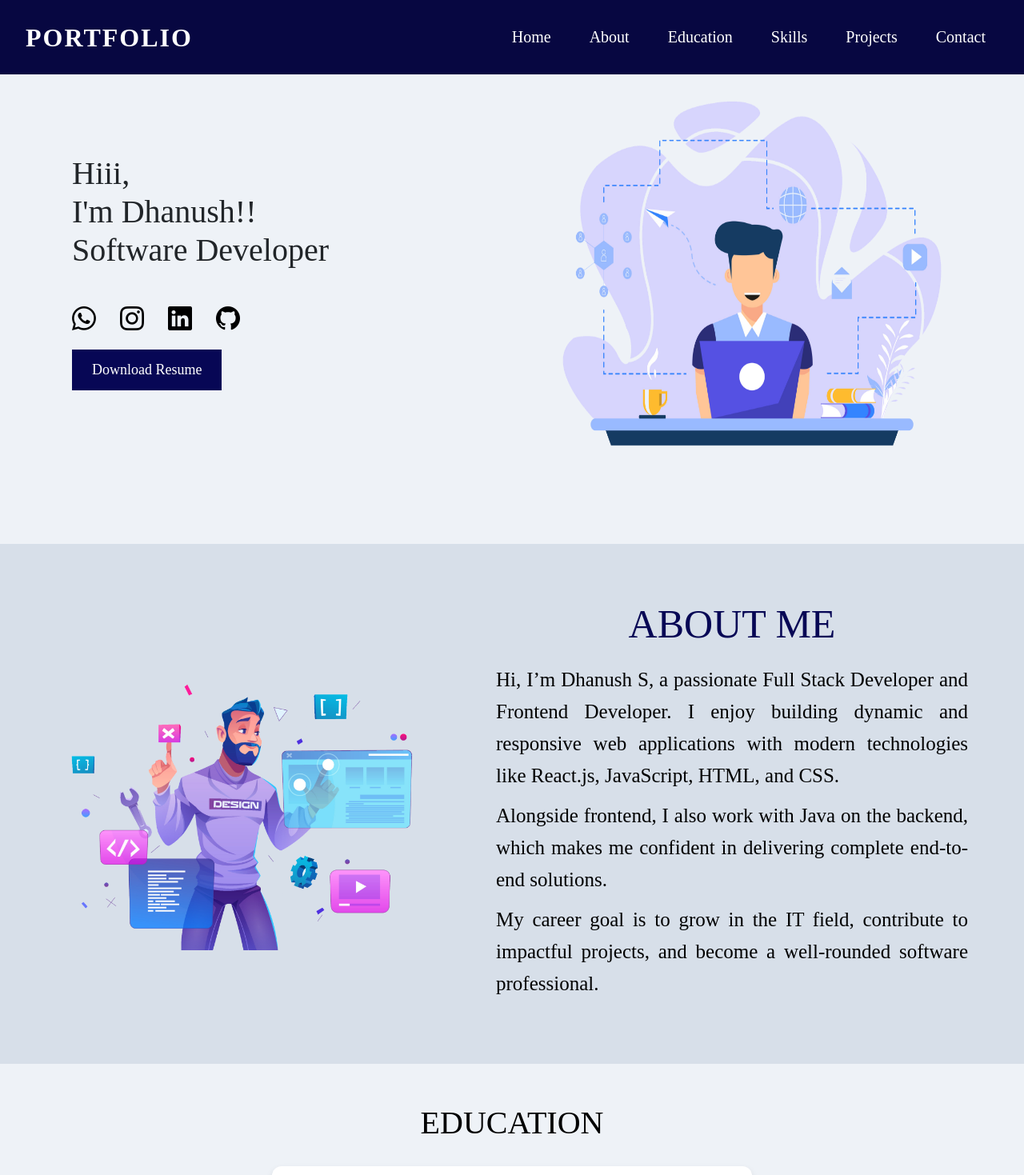
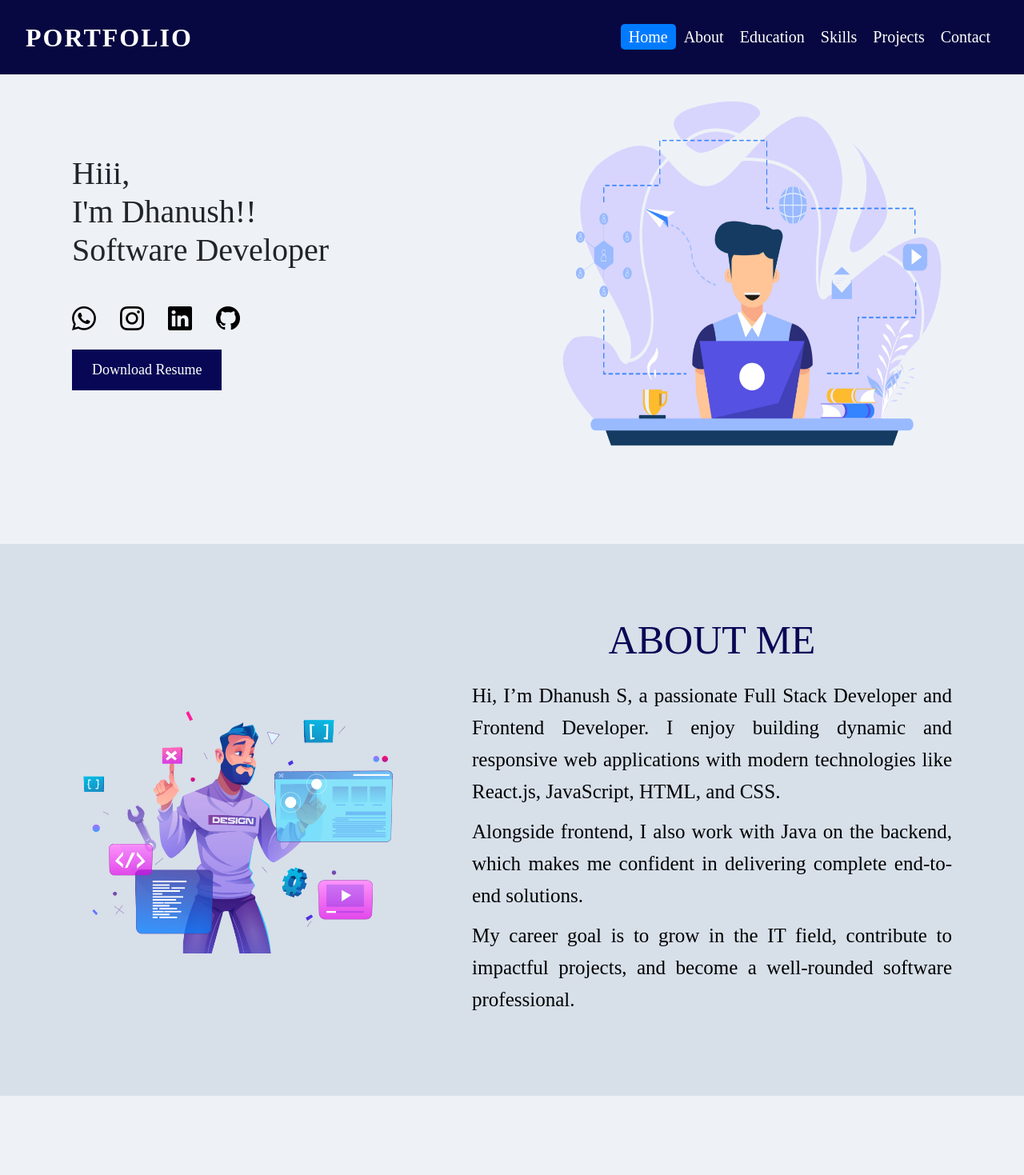
Before and after one commit to dhanushsathish96/portfolio, a React (Vite) app: page /#home in a window 1280 px wide. Shown: the top 1469 px of the page at 80% size. Built offline with nearby package versions, Linux system fonts and the light colour scheme.

Commit message:
initial state

```diff
--- a/src/About.css
+++ b/src/About.css
@@ -3,13 +3,13 @@
   display: flex;
   justify-content: space-between;
   align-items: center;
-  padding: 30px;
+  padding: 50px;
   flex-wrap: wrap;
 }
 
 /* Image styles */
 .imge img {
-  width: 550px;   /* larger image */
+  width: 500px;   /* larger image */
   height: auto;
   max-width: 100%;
   border-radius: 10px;
--- a/src/Education.css
+++ b/src/Education.css
@@ -1,6 +1,6 @@
 .education {
   background-color:#eef2f7;
-  padding: 50px 20px;
+  padding: 90px 20px;
   text-align: center;
   font-family: 'Times New Roman', Times, serif;
 }
--- a/src/Header.css
+++ b/src/Header.css
@@ -51,7 +51,7 @@
 .lists {
   display: flex;
   list-style: none;
-  gap: 1rem;
+  gap: 0rem;
   font-family: 'Times New Roman', Times, serif;
   font-size: 20px;
   align-items: center;
@@ -69,6 +69,20 @@
 .lists a:hover {
   background: rgba(255, 255, 255, 0.2);
 }
+
+.lists a {
+  color: white;
+  text-decoration: none;
+  padding: 5px 10px;
+  transition: 0.3s;
+}
+
+.lists a.active {
+  color: #fff;
+  background: #007bff;
+  border-radius: 5px;
+}
+
 
 /* Mobile View */
 @media (max-width: 768px) {
--- a/src/Header.jsx
+++ b/src/Header.jsx
@@ -1,19 +1,86 @@
+// import { useState, useEffect } from "react";
+// import "./Header.css";
+
+// function Header() {
+//   const [menu, setMenu] = useState(false);
+
+//   const toggleMenu = () => {
+//     setMenu(!menu);
+//   }
+
+// useEffect(() => {
+//   window.scrollTo(0, 0);
+//   window.location.hash = "#home";
+// }, []);
+
+//   const handleLinkClick = () => setMenu(false);
+
+//   return (
+// <div className="Parent">
+//   <div className="port">
+//     <div className="top-row">
+//       <a href="#home" className="logo">PORTFOLIO</a>
+//       <div className="menu-wrapper">
+//         <button className="hamburger" onClick={toggleMenu}>☰</button>
+//         <ul className={`lists ${menu ? "show" : ""}`}>
+//           <li><a href="#home" onClick={handleLinkClick}>Home</a></li>
+//           <li><a href="#about" onClick={handleLinkClick}>About</a></li>
+//           <li><a href="#education" onClick={handleLinkClick}>Education</a></li>
+//           <li><a href="#skill" onClick={handleLinkClick}>Skills</a></li>
+//           <li><a href="#project" onClick={handleLinkClick}>Projects</a></li>
+//           <li><a href="#contact" onClick={handleLinkClick}>Contact</a></li>
+//         </ul>
+//       </div>
+//     </div>
+//   </div>
+// </div>
+//   );
+// }
+
+// export default Header;
+
+
+
+
 import { useState, useEffect } from "react";
 import "./Header.css";
 
 function Header() {
   const [menu, setMenu] = useState(false);
+  const [activeSection, setActiveSection] = useState("home");
 
   const toggleMenu = () => {
     setMenu(!menu);
-  }
+  };
 
   useEffect(() => {
   window.scrollTo(0, 0);
   window.location.hash = "#home";
 }, []);
 
-  const handleLinkClick = () => setMenu(false); // close menu when link clicked
+  const handleLinkClick = () => setMenu(false);
+
+  // Track scroll position to set active section
+  useEffect(() => {
+    const sections = document.querySelectorAll("section");
+
+    const observer = new IntersectionObserver(
+      (entries) => {
+        entries.forEach((entry) => {
+          if (entry.isIntersecting) {
+            setActiveSection(entry.target.id);
+          }
+        });
+      },
+      { threshold: 0.8 } // 60% of section visible → active
+    );
+
+    sections.forEach((sec) => observer.observe(sec));
+
+    return () => {
+      sections.forEach((sec) => observer.unobserve(sec));
+    };
+  }, []);
 
   return (
     <div className="Parent">
@@ -23,12 +90,12 @@ useEffect(() => {
           <div className="menu-wrapper">
             <button className="hamburger" onClick={toggleMenu}>☰</button>
             <ul className={`lists ${menu ? "show" : ""}`}>
-          <li><a href="#home" onClick={handleLinkClick}>Home</a></li>
-          <li><a href="#about" onClick={handleLinkClick}>About</a></li>
-          <li><a href="#education" onClick={handleLinkClick}>Education</a></li>
-          <li><a href="#skill" onClick={handleLinkClick}>Skills</a></li>
-          <li><a href="#project" onClick={handleLinkClick}>Projects</a></li>
-          <li><a href="#contact" onClick={handleLinkClick}>Contact</a></li>
+              <li><a href="#home" onClick={handleLinkClick} className={activeSection === "home" ? "active" : ""}>Home</a></li>
+              <li><a href="#about" onClick={handleLinkClick} className={activeSection === "about" ? "active" : ""}>About</a></li>
+              <li><a href="#education" onClick={handleLinkClick} className={activeSection === "education" ? "active" : ""}>Education</a></li>
+              <li><a href="#skill" onClick={handleLinkClick} className={activeSection === "skill" ? "active" : ""}>Skills</a></li>
+              <li><a href="#project" onClick={handleLinkClick} className={activeSection === "project" ? "active" : ""}>Projects</a></li>
+              <li><a href="#contact" onClick={handleLinkClick} className={activeSection === "contact" ? "active" : ""}>Contact</a></li>
             </ul>
           </div>
         </div>
--- a/src/Project.css
+++ b/src/Project.css
@@ -2,7 +2,7 @@
     font-size: 40px;
     font-family: 'Times New Roman', Times, serif;
     text-align: center;
-
+    padding: 50px;
 }
 
 h1{
@@ -14,6 +14,7 @@ h1{
     display:flex;
     justify-content: center;
     gap:40px;
+
 }
 
 .Project1,
--- a/src/Skills.css
+++ b/src/Skills.css
@@ -1,6 +1,6 @@
 .skills {
   background-color: #d7dfe9;
-  padding: 50px 20px;
+  padding: 90px 20px;
   text-align: center;
   font-family: 'Times New Roman', Times, serif;
 }
```
Lines whose indentation alone changed are shown as unchanged.
